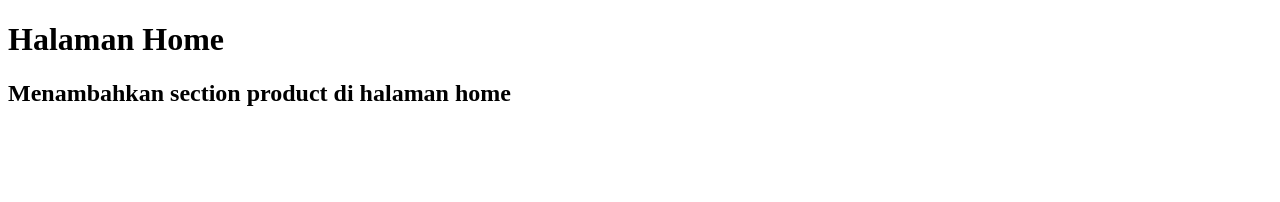
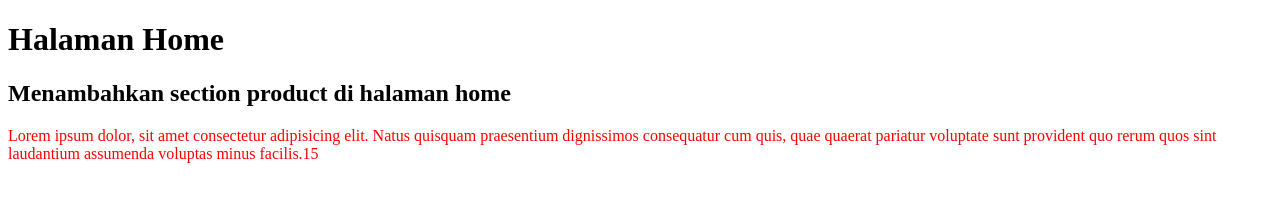
Before and after one commit to azmilake/test-project, a plain HTML site: page index.html in a window 1280 px wide. Drawn offline with Linux system fonts and the light colour scheme.

Commit message:
Menambahkan paragraf dan style color pada paragraf

```diff
--- a/index.html
+++ b/index.html
@@ -4,9 +4,21 @@
     <meta charset="UTF-8" />
     <meta name="viewport" content="width=device-width, initial-scale=1.0" />
     <title>Document</title>
+    <style>
+      p {
+        color: red;
+      }
+    </style>
   </head>
   <body>
     <h1>Halaman Home</h1>
     <h2>Menambahkan section product di halaman home</h2>
+
+    <p>
+      Lorem ipsum dolor, sit amet consectetur adipisicing elit. Natus quisquam
+      praesentium dignissimos consequatur cum quis, quae quaerat pariatur
+      voluptate sunt provident quo rerum quos sint laudantium assumenda voluptas
+      minus facilis.15
+    </p>
   </body>
 </html>
```
